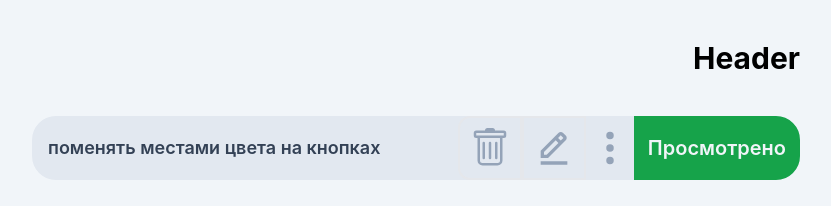
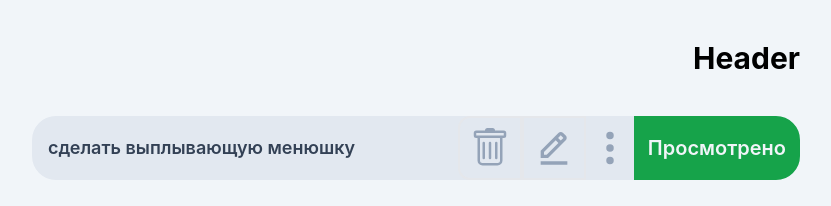
Before and after one commit to OProtopopova/VKR, a React (Create React App) app: page / in a window 1280 px wide. Shown: the top 206 px of the page, without its empty margins (224-1055 px from the left). Built offline with nearby package versions, Linux system fonts and the light colour scheme.

Commit message:
test1
test1

```diff
--- a/src/components/screens/Home/Home.jsx
+++ b/src/components/screens/Home/Home.jsx
@@ -5,7 +5,7 @@ import AddTodo from "./Item/AddTodo"
 const data = [
 	{
 		_id: "zcv",
-		title: "поменять местами цвета на кнопках",
+		title: "сделать выплывающую менюшку",
 		isCompleted: false,
 	},
 	{
```
